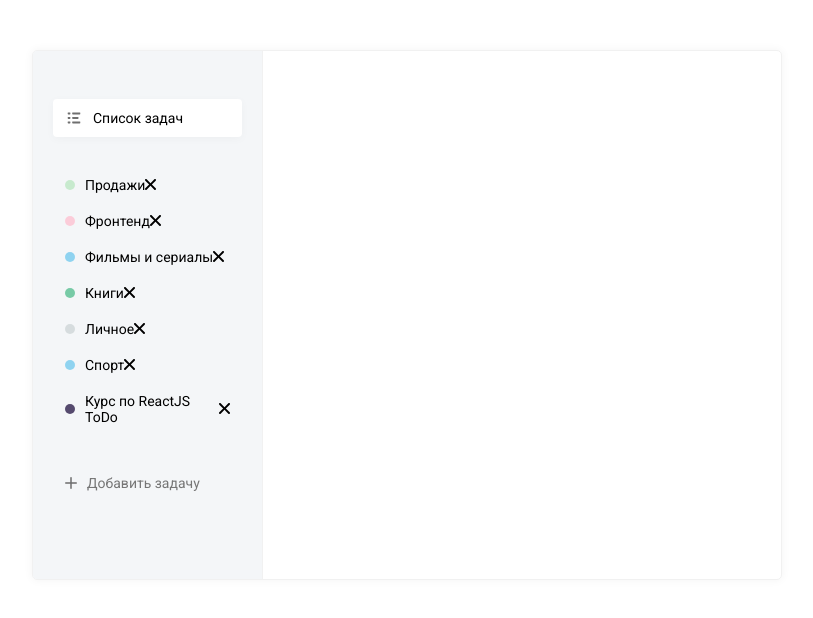
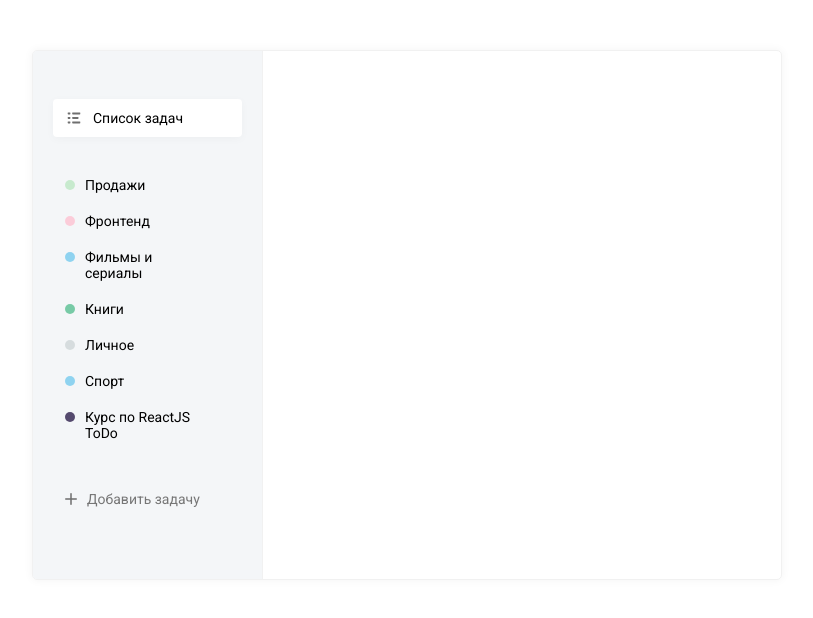
Before and after one commit to pavlkod/todo-list, a React (Create React App) app: page / in a window 1280 px wide. Shown: the top 618 px of the page, without its empty margins (233-1046 px from the left). Built offline with nearby package versions, Linux system fonts and the light colour scheme.

Commit message:
Implementation remove category from task list

```diff
--- a/src/App.js
+++ b/src/App.js
@@ -26,11 +26,17 @@ function App() {
     setTasks(state => [...tasks, task]);
   };
 
+  const removeTaskHandler = index => {
+    const items = [...tasks];
+    items.splice(index, 1);
+    setTasks(items);
+  };
+
   return (
     <div className="todo">
       <div className="todo__sidebar">
         <TaskGroup items={allItemsTask} />
-        <TaskGroup items={tasks} removable />
+        <TaskGroup items={tasks} removable topAlign removeTask={removeTaskHandler} />
         <AddListButton colors={DB.colors} addTask={addTaskHandler} />
       </div>
       <div className="todo_tasks"></div>
--- a/src/components/AddListButton/index.js
+++ b/src/components/AddListButton/index.js
@@ -23,9 +23,20 @@ const AddListButton = ({ colors, addTask }) => {
     },
   ];
 
-  const toggleVisiblePopupHandler = () => setVisiblePopup(!visiblePopup);
+  const toggleVisiblePopupHandler = () => {
+    setVisiblePopup(!visiblePopup);
+    clearInfo();
+  };
+  const closeAddTaskPopup = () => {
+    setVisiblePopup(false);
+    clearInfo();
+  };
+  const clearInfo = () => {
+    setInputValue("");
+    setActiveColor(1);
+  };
+
   const setActiveColor = id => setSelectedColor(id);
-  const closeAddTaskPopup = () => setVisiblePopup(false);
   const changeInputValueHandler = e => setInputValue(e.target.value);
 
   const addTaskHander = () => {
@@ -33,12 +44,15 @@ const AddListButton = ({ colors, addTask }) => {
       alert("Введите название списка");
       return;
     }
+
     const task = {
       name: inputValue,
       hex: getHexByColorID(selectedColor, colors),
       id: uuidv4(),
     };
     addTask(task);
+
+    closeAddTaskPopup();
   };
 
   return (
--- a/src/components/TaskGroup/index.js
+++ b/src/components/TaskGroup/index.js
@@ -2,29 +2,34 @@
 import cx from "classnames";
 
 import "./index.scss";
-import removeSvg from "../../assets/img/remove.svg";
+import { ReactComponent as RemoveSvg } from "../../assets/img/remove.svg";
 import Badge from "../Badge";
 
-const TaskGroup = ({ items, removable, toggleVisiblePopup }) => {
+const TaskGroup = ({ items, removable = false, toggleVisiblePopup, topAlign = false, removeTask }) => {
   if (!items.length) {
     return null;
   }
 
-  const toggleVisibleHandler = event => toggleVisiblePopup && toggleVisiblePopup();
+  const toggleVisibleHandler = () => toggleVisiblePopup && toggleVisiblePopup();
+  const removeTaskHandler = index => {
+    if (window.confirm("Вы действительно хотите удалить категорию?")) {
+      removeTask(index);
+    }
+  };
 
   return (
-    <ul className="task-group" onClick={toggleVisibleHandler}>
-      {items.map(task => {
+    <ul className={cx("task-group", { "task-group--align-top": topAlign })} onClick={toggleVisibleHandler}>
+      {items.map((task, index) => {
         return (
           <li
             className={cx(task.className, "task-group__item", { "task-group__item--active": task.active })}
             key={task.id}
           >
             <i className="task-group__item-icon">{task.icon ? task.icon : <Badge bgcolor={task.hex} />}</i>
-            <span>{task.name}</span>
+            <span className="task-group__item-title">{task.name}</span>
             {removable && (
-              <span className="task-group__item-remove">
-                <img src={removeSvg} alt="remove" />
+              <span className="task-group__item-remove" title="Удалить" onClick={removeTaskHandler.bind(null, index)}>
+                <RemoveSvg />
               </span>
             )}
           </li>
--- a/src/components/TaskGroup/index.scss
+++ b/src/components/TaskGroup/index.scss
@@ -1,11 +1,23 @@
 .task-group {
+  $self: &;
   margin-bottom: 30px;
 
   &:last-of-type {
     margin-bottom: 0px;
   }
 
+  &--align-top {
+    #{$self}__item {
+      align-items: flex-start;
+
+      &-icon {
+        margin-top: 3px;
+      }
+    }
+  }
+
   &__item {
+    $item: &;
     display: flex;
     align-items: center;
     font-size: 0.875em;
@@ -18,6 +30,24 @@
       i {
         opacity: 1;
       }
+
+      #{$item}-remove {
+        opacity: 0.2;
+
+        &:hover {
+          opacity: 1;
+        }
+      }
+    }
+
+    &-title {
+      flex: 1;
+    }
+
+    &-remove {
+      opacity: 0;
+      width: 18px;
+      text-align: center;
     }
 
     &--active {
```
